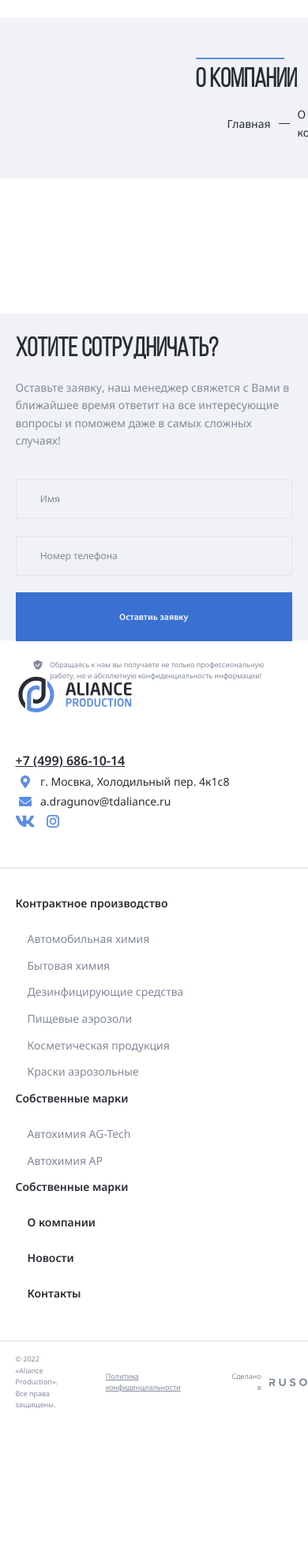
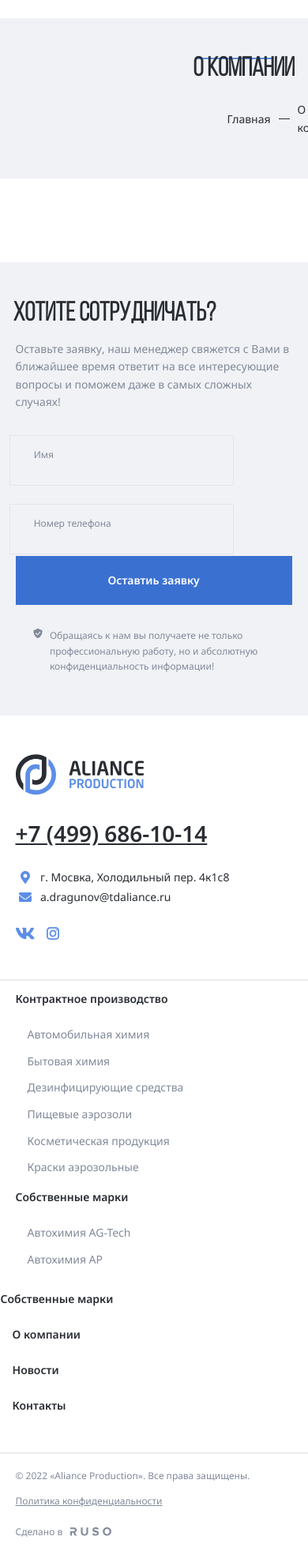
Before and after one commit to Groundbender/Aliance, a PHP site: page /about.html in a window 390 px wide; the page is wider, and only the part inside the window is pictured. Shown: the part 71-2035 px from the top of that part at 79% size. Before the commit the page ends 1855 px from the top of that part, so only its background shows below. Run offline with PHP 8.4, Linux system fonts and the light colour scheme.

Commit message:
fix: mobile PP

```diff
--- a/css/style.css
+++ b/css/style.css
@@ -1151,7 +1149,22 @@ gap: 10px;
   .cta-image {
     width: 40%;
   }
-
+  .input-cta-wrapper {
+    width: 43.5rem;
+  }
+  .footer-phone {
+    font-size: 1rem;
+    margin-right: 2rem;
+  }
+  .footer-logo {
+    margin-right: 6.3rem;
+  }
+  .footer-menu-column-2 {
+    max-width: 43rem;
+  }
+  .footer-menu-wrapper:last-child {
+    margin-left: 6.6rem;
+  }
 }
 @media ( max-width:992px){
   html {
@@ -1309,14 +1328,15 @@ gap: 10px;
   max-width: 8rem;
 }
 .footer-menu-list {
-  min-width: 46rem;
+  max-width: 46rem;
 }
 
  .blog-card {
   height: 16.2rem;
  padding: 8.2rem 1.6rem 1.7rem 1.5rem;
-
-
+}
+.footer-logo, .footer-phone, .footer-info-one, .footer-info-two {
+  margin-right: 0;
 }
 
 }
@@ -1363,16 +1383,26 @@ gap: 10px;
  .cta-image {
   width: 20%;
  }
+ .footer-menu-list {
+  min-width: 8rem;
+
+ }
 }
 @media (max-width: 576px) {
   .container {
     max-width: 90%;
   }
+  .seporater {
+    width: 96px;
+  }
   .swiper-slide {
     max-width: 100%;
   }
   .steps {
     gap: 0rem;
+  }
+  .span-trademark {
+    display: none;
   }
   .trademark-card {
     grid-template-areas:
@@ -1405,10 +1455,12 @@ gap: 10px;
     margin-bottom: 12.375rem;
   }
   .section-title {
-    margin-top: 7px;
-    margin-bottom: 12px;
-   font-size: 2.8rem;
-    }
+    margin-top: -7px;
+    margin-bottom: 20px;
+    font-size: 2.8rem;
+    margin-left: -3px;
+  }
+
     .steps-num {
       font-size: 4rem;
     }
@@ -1461,13 +1554,17 @@ gap: 10px;
      .blog-card-text {
       display:none;
      }
-     .section-сta {
-      padding-top: 4.3rem;
-      margin-top: -4.6rem;
-      padding-bottom: 3.3rem;
-     }
+     .section-cta {
+      height: 574px;
+      padding-top: 94px ;
+      margin-top: 106px;
+
+     }
+
      .cta-form-title {
-      margin-top: -25px;
+      margin-top: 18px;
+      margin-left: 4px;
+      letter-spacing: 0.3px;
      }
      .cta-image {
       display: none;
@@ -1475,22 +1572,40 @@ gap: 10px;
      }
      .input-group-wrapper {
       flex-direction: column;
+      width: 28.5rem;
+     }
+     .input-group {
+      height: 64px;
      }
      .cta-form-footer {
       flex-direction: column;
+      margin-top: 2px;
+
      }
      .cta-form-button {
       width: 100%;
       height: 62px;
+      font-size: 14px;
      }
      .cta-form-text {
       font-size: 14px;
+      margin-top: -7px;
+      margin-bottom: 31px;
      }
      .cta-image {
       width: 20%;
      }
      .cta-form {
       margin-top: -41px
+     }
+     .notify {
+      margin-left: -32px;
+      margin-top: 7px;
+    }
+
+
+     .notify-text {
+      font-size: 12px;
      }
      .footer-top {
       flex-direction: column;
@@ -1498,14 +1613,27 @@ gap: 10px;
      }
      .footer-logo {
       max-width: 17rem;
-     }
+      width: 13.5rem;
+      height: 4.8rem;
+     }
+
      .footer-info {
       font-size: 14px;
      }
      .footer-phone {
-      padding-top: 48px;
-      font-size: 16px;
-     }
+      padding-top: 23px;
+      font-size: 28px;
+      margin-bottom: 20px;
+     }
+     .footer-info-one {
+      margin-bottom: 8px;
+     }
+     .footer-social {
+      margin-top: 21px;
+    }
+    .footer-bottom {
+      padding-top: 6px;
+    }
      .footer-menu-column-2 {
       columns: auto;
 
@@ -1520,7 +1648,37 @@ gap: 10px;
      .footer-menu-link {
       font-size: 14px;
      }
+     .footer-menu-wrapper:nth-child(2) {
+      padding-top: 4px;
+     }
      .footer-menu-wrapper:last-child {
+      margin-left: -19px;
+      margin-top: 17px;
+
+
+     }
+     .footer-wrapper {
+      flex-direction: column;
+      align-items: start;
+      gap: 20px;
+
+     }
+     .footer-legal {
+      display: block;
+     }
+     .footer-copyright, .footer-author, .footer-policy {
+      font-size: 12px;
+     }
+     .notify {
       margin-left: 0;
+
+     }
+     .modal-close {
+      top: 30px;
+      right: 30px;
+     }
+     .input-group-wrapper {
+      width: 284px;
+      margin-left: -8px;
      }
     }
--- a/index.html
+++ b/index.html
@@ -282,7 +282,7 @@
     <div class="container">
       <div class="seporater trademark-seporater">
       </div>
-    <h2 class="section-title title-trademark">Собственные торговые марки</h2>
+    <h2 class="section-title title-trademark">Собственные <span class="span-trademark">торговые</span> марки</h2>
     <div class="trademark-cards">
       <div class="trademark-card">
         <svg   class="trademark-card-logo">
@@ -593,7 +593,7 @@
             </ul>
           </div>
           <!-- footer-menu-wrapper -->
-          <div class="footer-menu-wrapper">
+          <div class="footer-menu-wrapper ">
             <h2 class="footer-menu-title">Собственные марки</h2>
             <ul class="footer-menu-list ">
               <li class="footer-menu-item">
@@ -643,7 +643,7 @@
       </div>
       <!-- /.container -->
   </footer>
-  <div class="modal ">
+  <div class="modal is-open ">
     <div class="modal-dialog">
       <h2 class="modal-title">Есть вопросы?</h2>
       <a href="" class="modal-close" data-toggle="modal">
--- a/js/main.js
+++ b/js/main.js
@@ -104,28 +104,28 @@ const swiperBlog = new Swiper(".blog-slider", {
 
 });
 
-const modal = document.querySelector(".modal");
-const modalDialog = document.querySelector(".modal-dialog");
+// const modal = document.querySelector(".modal");
+// const modalDialog = document.querySelector(".modal-dialog");
 
-document.addEventListener("click", (event) => {
-  if (
-    event.target.dataset.toggle == "modal" ||
-    event.target.parentNode.dataset.toggle == "modal" ||
-    (!event.composedPath().includes(modalDialog) &&
-      modal.classList.contains("is-open"))
-  ) {
-    event.preventDefault();
-    modal.classList.toggle("is-open");
+// document.addEventListener("click", (event) => {
+//   if (
+//     event.target.dataset.toggle == "modal" ||
+//     event.target.parentNode.dataset.toggle == "modal" ||
+//     (!event.composedPath().includes(modalDialog) &&
+//       modal.classList.contains("is-open"))
+//   ) {
+//     event.preventDefault();
+//     modal.classList.toggle("is-open");
 
 
-  }
-  modal.classList.contains("is-open") ? document.body.style.overflow = "hidden" : document.body.style.overflow = "";
+//   }
+//   // modal.classList.contains("is-open") ? document.body.style.overflow = "hidden" : document.body.style.overflow = "";
 
-});
-document.addEventListener("keyup", (event) => {
-  if (event.key == "Escape" && modal.classList.contains("is-open")) {
-    modal.classList.toggle("is-open");
-  }
-  modal.classList.contains("is-open") ? document.body.style.overflow = "hidden" : document.body.style.overflow = "";
+// });
+// document.addEventListener("keyup", (event) => {
+//   if (event.key == "Escape" && modal.classList.contains("is-open")) {
+//     modal.classList.toggle("is-open");
+//   }
+//   // modal.classList.contains("is-open") ? document.body.style.overflow = "hidden" : document.body.style.overflow = "";
 
-});
+// });
```
Also changed, not shown: other parts of css/style.css (+78 -13 lines).
